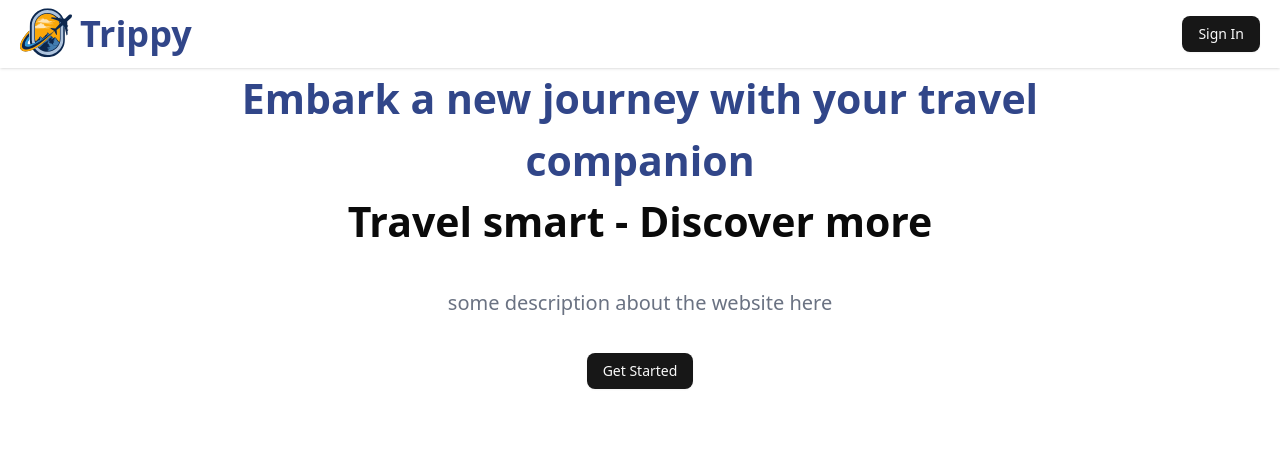
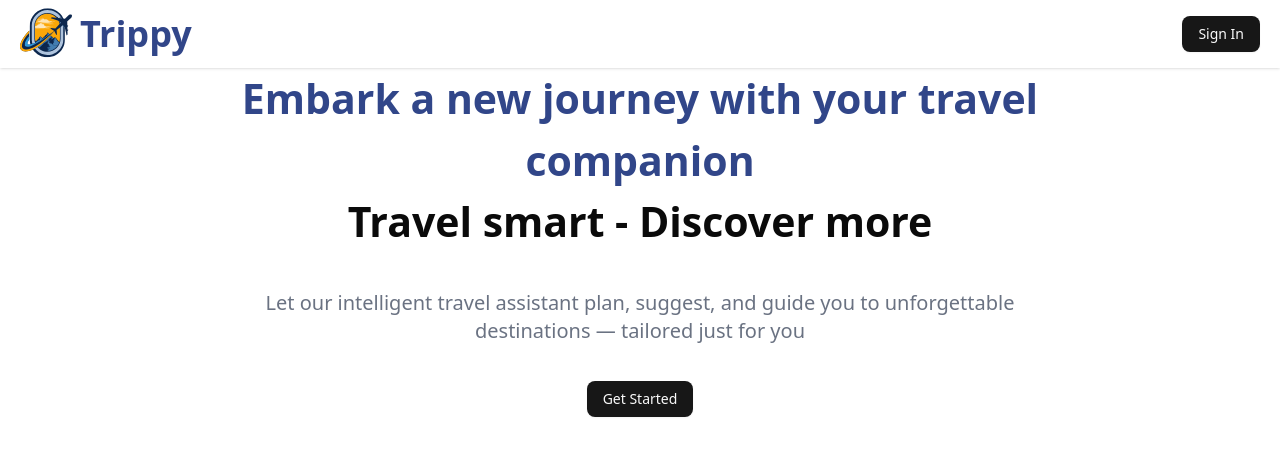
Before and after one commit to Reaper2045/SS2-AI-trip_planner, a React (Vite) app: page / in a window 1280 px wide. Shown: the top 456 px of the page. Built offline with nearby package versions, Linux system fonts and the light colour scheme.

Commit message:
modify landing page description

```diff
--- a/src/components/custom/Hero.jsx
+++ b/src/components/custom/Hero.jsx
@@ -12,7 +12,7 @@ export default function Hero() {
       </h1>
 
       <p className="text-xl text-gray-500 text-center">
-        some description about the website here
+        Let our intelligent travel assistant plan, suggest, and guide you to unforgettable destinations — tailored just for you
       </p>
 
       <Link to={"/create-trip"}>
```
